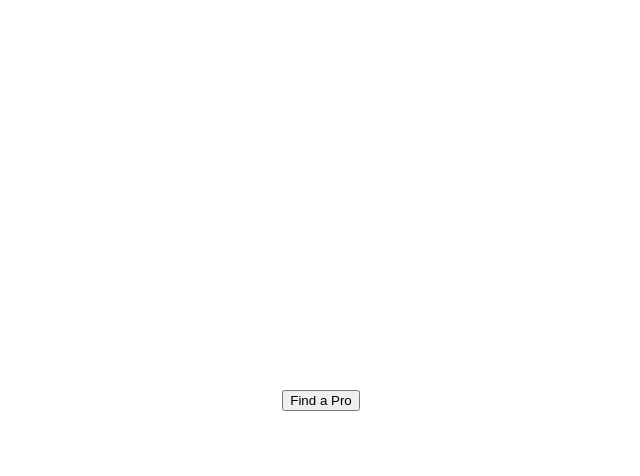
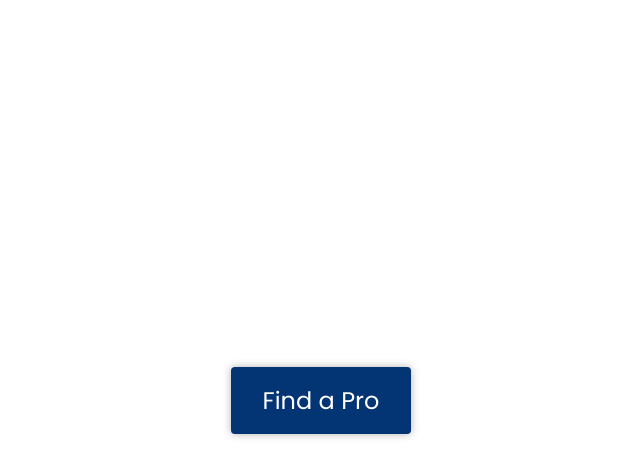
Before and after one commit to folafunmi-db/Material-design-button, a plain HTML site: page index.html in a window 1280 px wide. Both pictures are taken after a click on the button "Find a Pro". Shown: the whole page, without its empty margins (319-959 px from the left). Drawn offline with Linux system fonts and the light colour scheme.

Commit message:
Added , drop-shadow, shrink-on-hover and ripple effect

```diff
--- a/index.html
+++ b/index.html
@@ -4,10 +4,10 @@
     <meta charset="UTF-8">
     <meta name="viewport" content="width=device-width, initial-scale=1.0">
     <title>Material Design Button</title>
-    <link rel="stylesheet" href="style.css">
-    <script src="script.js"></script>
+    <link rel="stylesheet" href="./style.css">
 </head>
 <body>
-    <button class="material">Find a Pro</button>
+    <button>Find a Pro</button>
+    <script src="./script.js"></script>
 </body>
 </html>
--- a/script.js
+++ b/script.js
@@ -0,0 +1,24 @@
+/*jshint esversion: 10 */
+
+function createRipple(event) {
+	const button = event.currentTarget;
+
+	const circle = document.createElement("span");
+	const diameter = Math.max(button.clientWidth, button.clientHeight);
+	const radius = diameter / 2;
+
+	circle.style.width = circle.style.height = `${diameter}px`;
+	circle.style.left = `${event.clientX - button.offsetLeft - radius}px`;
+	circle.style.top = `${event.clientY - button.offsetTop - radius}px`;
+	circle.classList.add("ripple");
+
+	const ripple = button.getElementsByClassName("ripple")[0];
+
+	ripple ? ripple.remove() : "";
+  button.appendChild(circle);
+}
+
+const buttons = document.getElementsByTagName("button");
+for (const button of buttons) {
+	button.addEventListener("click", createRipple);
+}
--- a/style.css
+++ b/style.css
@@ -1,3 +1,5 @@
+@import url("https://fonts.googleapis.com/css2?family=Poppins&display=swap");
+
 * {
   box-sizing: border-box;
 }
@@ -13,4 +15,42 @@ body {
 button {
 	position: relative;
 	overflow: hidden;
+	transition: background 200ms;
+	color: #fff;
+	background-color: #033473;
+	padding: 1rem 2rem;
+	font-family: "Poppins", sans-serif;
+	font-size: 1.5rem;
+	outline: 0;
+	border: 0;
+	border-radius: 0.25rem;
+	box-shadow: 0 0 0.5rem rgba(0, 0, 0, 0.3);
+	cursor: pointer;
 }
+
+button:hover {
+	box-shadow: 0 0 0.5rem rgba(0, 0, 0, 0.3);
+	color: #033473;
+  background-color: #fbc524;
+  transform: scale(0.97);
+  transition: .1s;
+}
+
+button:focus {
+	box-shadow: 0 0 0.5rem rgba(0, 0, 0, 0.3);
+}
+
+span.ripple {
+	position: absolute;
+	border-radius: 50%;
+	transform: scale(0);
+	animation: ripple 600ms linear;
+	background-color: rgba(255, 255, 255, 0.7);
+}
+
+@keyframes ripple {
+	to {
+		transform: scale(4);
+		opacity: 0;
+	}
+}
```
Lines whose indentation alone changed are shown as unchanged.
